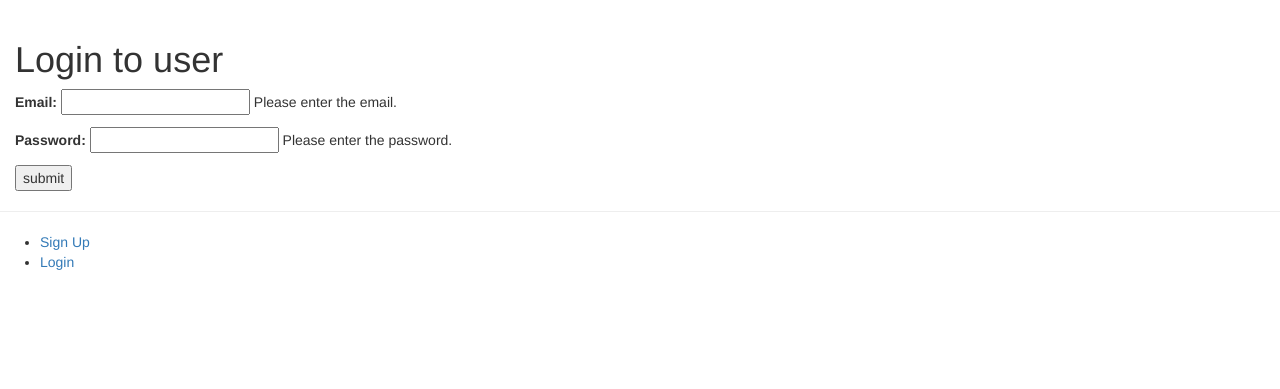
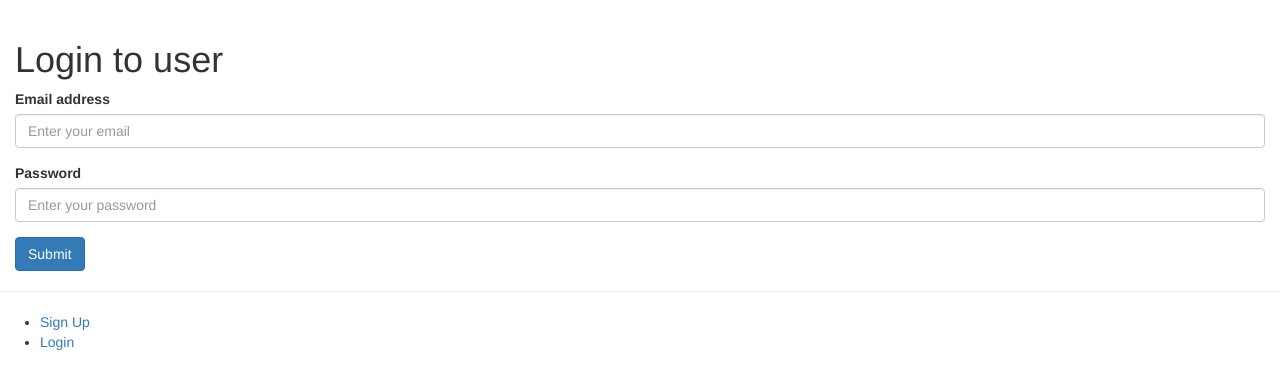
Before and after one commit to Tianjiao-XU/club-management, a Django app: page /club/login/ in a window 1280 px wide. Shown: the part 100-489 px from the top of the page. Run offline with Django 4.2, Linux system fonts and the light colour scheme; some libraries are stand-ins or nearby versions.

Commit message:
fix login error

```diff
--- a/club/forms.py
+++ b/club/forms.py
@@ -1,9 +1,10 @@
 from club.models import User, Club
 from django import forms
+from django.contrib.auth import authenticate
 
 
 class RegisterForm(forms.ModelForm):
-    password = forms.CharField(widget=forms.PasswordInput(),help_text="Please enter the password.")
+    password = forms.CharField(widget=forms.PasswordInput(), help_text="Please enter the password.")
 
     class Meta:
         model = User
@@ -12,7 +13,17 @@ class RegisterForm(forms.ModelForm):
 
 class LoginForm(forms.ModelForm):
     email = forms.EmailField(help_text="Please enter the email.")
-    password = forms.CharField(widget=forms.PasswordInput(),help_text="Please enter the password.")
+    password = forms.CharField(widget=forms.PasswordInput(), help_text="Please enter the password.")
+
+    def clean(self):
+        email = self.cleaned_data["email"]
+        password = self.cleaned_data["password"]
+        user = authenticate(email=email, password=password)
+        if user is None:
+            raise forms.ValidationError('Email or password is not correct！')
+        else:
+            self.cleaned_data['user'] = user
+        return self.cleaned_data
 
     class Meta:
         model = User
--- a/club/templates/club/login.html
+++ b/club/templates/club/login.html
@@ -6,23 +6,27 @@
 
 {% block body_block %}
     <h1>Login to user</h1>
-    {% if messages %}
-        <ul class="alert-danger">
-        {% for message in messages %}
-            <li{% if message.tags %} class="{{ message.tags }}"{% endif %}>{{ message }}</li>
-        {% endfor %}
-        </ul>
-    {% endif %}
     <form id="login_form" method="post" action="{% url 'club:login' %}">
         {% csrf_token %}
-{#        <h3>Email</h3>#}
-{#        <input type="text" name="email" value="email" size="50"/>#}
-{#        <br/>#}
-{#        <h3>Password</h3>#}
-{#        <input type="password" name="password" value="password" size="50"/>#}
-{#        <br/>#}
-
-        {{ login_form.as_p }}
-        <input type="submit" value="submit"/>
+        {% if login_form.errors %}
+            <div class="alert-danger">
+                <ul>
+                {% for field_errors in login_form.errors.values %}
+                    {% for error in field_errors %}
+                        <li>{{ error }}</li>
+                    {% endfor %}
+                {% endfor %}
+                </ul>
+            </div>
+        {% endif %}
+        <div class="form-group">
+        <label for="email" class="form-label">Email address</label>
+        <input type="email" class="form-control" id="email" name="email" placeholder="Enter your email">
+        </div>
+        <div class="form-group">
+        <label for="password" class="form-label">Password</label>
+        <input type="password" class="form-control" id="password" name="password" placeholder="Enter your password">
+        </div>
+        <button type="submit" class="btn btn-primary">Submit</button>
     </form>
 {% endblock %}
--- a/club/views.py
+++ b/club/views.py
@@ -93,15 +93,11 @@ def user_login(request):
     if request.method == 'POST':
         login_form = LoginForm(request.POST)
         if login_form.is_valid():
+            user = login_form.cleaned_data['user']
             email = login_form.cleaned_data['email']
-            password = login_form.cleaned_data['password']
-            user = authenticate(request, email=email, password=password)
-            if user:
-                login(request, user)
-                request.session['email'] = email
-                return redirect(reverse('club:index'))
-            else:
-                messages.error(request, 'Email or password is not correct!')
+            login(request, user)
+            request.session['email'] = email
+            return redirect(reverse('club:index'))
     else:
         login_form = LoginForm()
     return render(request, 'club/login.html', {'login_form': login_form})
```
Also changed, not shown: club/templates/club/create_club.html (+1 -9 lines), club/migrations/0001_initial.py (added).
